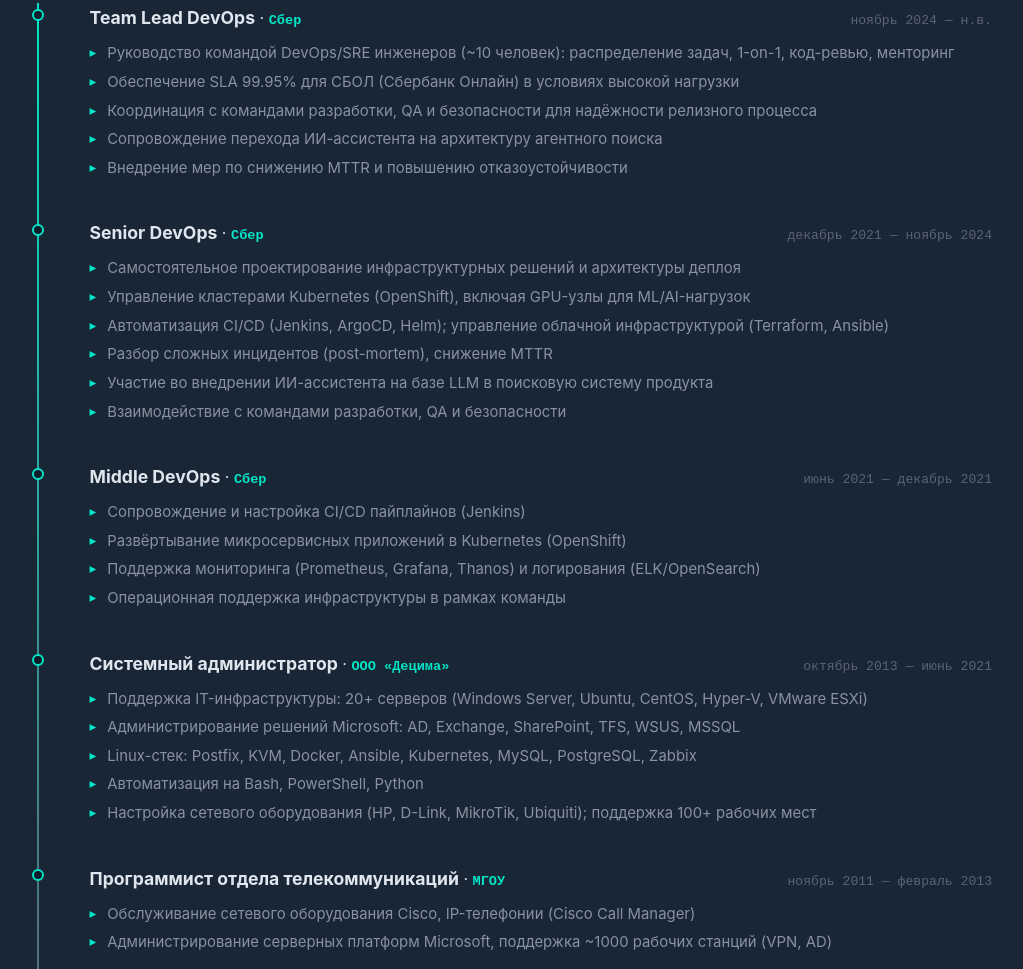
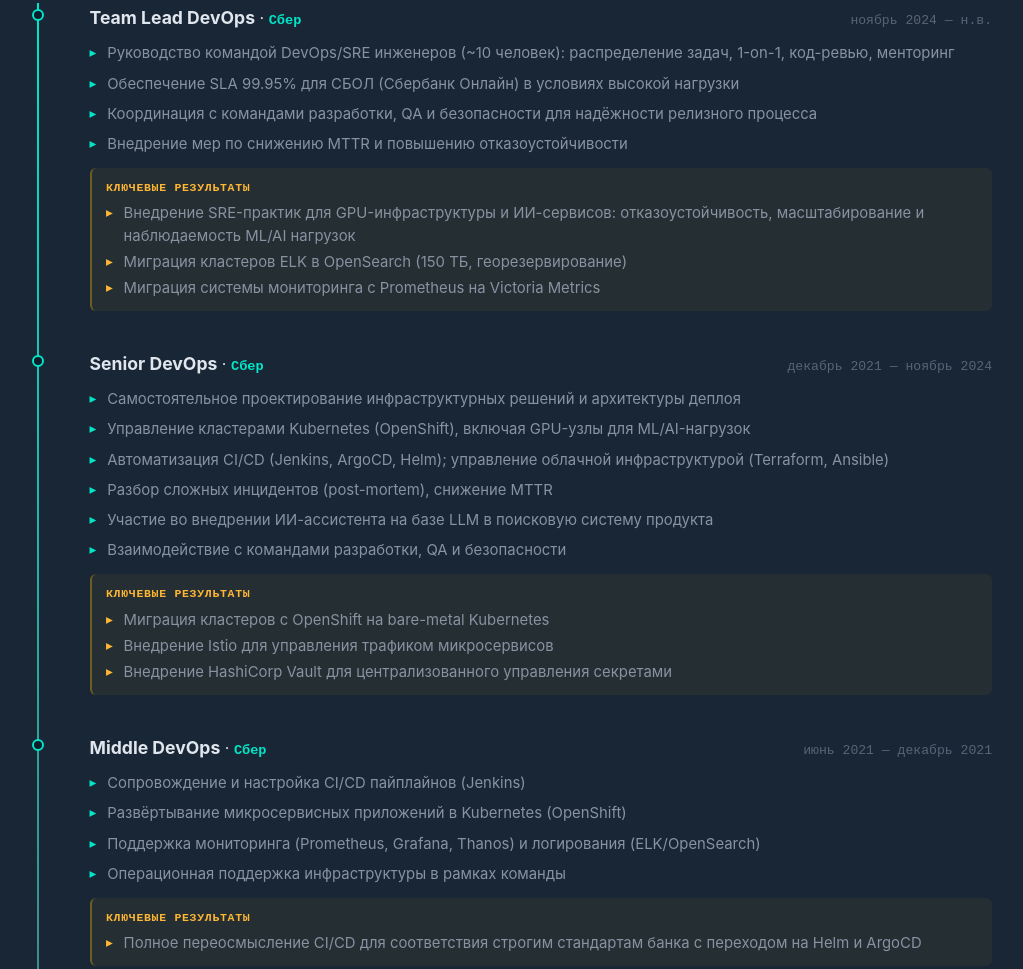
Before and after one commit to otherot/otherot.github.io, a plain HTML site: page index.html in a window 1280 px wide. Shown: the part 1527-2496 px from the top of the page, without its empty margins (128-1151 px from the left). Drawn offline with Linux system fonts and the light colour scheme.

Commit message:
Add highlights block with key results to work experience
Add separate "Key Results" / "Ключевые результаты" block under each role
with highlighted achievements: GPU/SRE practices, ELK→OpenSearch migration,
Prometheus→VictoriaMetrics, OpenShift→K8s, Istio, Vault, and CI/CD redesign.

Co-Authored-By: Claude Opus 4.7 <noreply@anthropic.com>

```diff
--- a/index.html
+++ b/index.html
@@ -74,8 +74,13 @@ body::after{content:'';position:fixed;top:0;left:0;width:100%;height:100%;pointe
 .tl-company{color:var(--accent);font-family:var(--font-mono);font-size:.85rem;font-weight:600}
 .tl-period{font-size:.82rem;color:var(--text-muted);font-family:var(--font-mono)}
 .tl-bullets{list-style:none;padding:0;margin-top:.6rem}
-.tl-bullets li{position:relative;padding-left:1.1rem;color:var(--text-secondary);font-size:.93rem;margin-bottom:.35rem;line-height:1.55}
+.tl-bullets li{position:relative;padding-left:1.1rem;color:var(--text-secondary);font-size:.93rem;margin-bottom:.45rem;line-height:1.55}
 .tl-bullets li::before{content:'▸';color:var(--accent);position:absolute;left:0;font-size:.85rem}
+.tl-highlights{margin-top:.75rem;padding:.6rem .9rem .45rem;background:rgba(255,183,0,.05);border-left:2px solid rgba(255,183,0,.35);border-radius:6px}
+.tl-hl-title{font-size:.72rem;font-weight:700;text-transform:uppercase;letter-spacing:.06em;color:#ffb733;margin-bottom:.35rem;font-family:var(--font-mono)}
+.tl-hl-list{list-style:none;padding:0}
+.tl-hl-list li{position:relative;padding-left:1.1rem;color:var(--text-secondary);font-size:.93rem;margin-bottom:.25rem;line-height:1.5}
+.tl-hl-list li::before{content:'▸';color:#ffb733;position:absolute;left:0;font-size:.85rem}
 
 /* ── Skills ── */
 .skills-grid{display:grid;gap:1.6rem}
@@ -200,9 +205,16 @@ body::after{content:'';position:fixed;top:0;left:0;width:100%;height:100%;pointe
           <li data-i18n="exp1_b1"></li>
           <li data-i18n="exp1_b2"></li>
           <li data-i18n="exp1_b3"></li>
-          <li data-i18n="exp1_b4"></li>
           <li data-i18n="exp1_b5"></li>
         </ul>
+        <div class="tl-highlights">
+          <div class="tl-hl-title" data-i18n="hl_title">Ключевые результаты</div>
+          <ul class="tl-hl-list">
+            <li data-i18n="exp1_b4"></li>
+            <li data-i18n="exp1_b6"></li>
+            <li data-i18n="exp1_b7"></li>
+          </ul>
+        </div>
       </div>
 
       <!-- Sber: Senior DevOps -->
@@ -220,6 +232,14 @@ body::after{content:'';position:fixed;top:0;left:0;width:100%;height:100%;pointe
           <li data-i18n="exp2_b5"></li>
           <li data-i18n="exp2_b6"></li>
         </ul>
+        <div class="tl-highlights">
+          <div class="tl-hl-title" data-i18n="hl_title">Ключевые результаты</div>
+          <ul class="tl-hl-list">
+            <li data-i18n="exp2_b7"></li>
+            <li data-i18n="exp2_b8"></li>
+            <li data-i18n="exp2_b9"></li>
+          </ul>
+        </div>
       </div>
 
       <!-- Sber: Middle DevOps -->
@@ -235,6 +255,12 @@ body::after{content:'';position:fixed;top:0;left:0;width:100%;height:100%;pointe
           <li data-i18n="exp3_b3"></li>
           <li data-i18n="exp3_b4"></li>
         </ul>
+        <div class="tl-highlights">
+          <div class="tl-hl-title" data-i18n="hl_title">Ключевые результаты</div>
+          <ul class="tl-hl-list">
+            <li data-i18n="exp3_b5"></li>
+          </ul>
+        </div>
       </div>
 
       <!-- Decima -->
@@ -364,11 +390,14 @@ const i18n = {
     exp1_role: 'Team Lead DevOps',
     exp1_company: 'Сбер',
     exp1_period: 'ноябрь 2024 — н.в.',
+    hl_title: 'Ключевые результаты',
     exp1_b1: 'Руководство командой DevOps/SRE инженеров (~10 человек): распределение задач, 1-on-1, код-ревью, менторинг',
     exp1_b2: 'Обеспечение SLA 99.95% для СБОЛ (Сбербанк Онлайн) в условиях высокой нагрузки',
     exp1_b3: 'Координация с командами разработки, QA и безопасности для надёжности релизного процесса',
-    exp1_b4: 'Сопровождение перехода ИИ-ассистента на архитектуру агентного поиска',
+    exp1_b4: 'Внедрение SRE-практик для GPU-инфраструктуры и ИИ-сервисов: отказоустойчивость, масштабирование и наблюдаемость ML/AI нагрузок',
     exp1_b5: 'Внедрение мер по снижению MTTR и повышению отказоустойчивости',
+    exp1_b6: 'Миграция кластеров ELK в OpenSearch (150 ТБ, георезервирование)',
+    exp1_b7: 'Миграция системы мониторинга с Prometheus на Victoria Metrics',
     exp2_role: 'Senior DevOps',
     exp2_company: 'Сбер',
     exp2_period: 'декабрь 2021 — ноябрь 2024',
@@ -378,6 +407,9 @@ const i18n = {
     exp2_b4: 'Разбор сложных инцидентов (post-mortem), снижение MTTR',
     exp2_b5: 'Участие во внедрении ИИ-ассистента на базе LLM в поисковую систему продукта',
     exp2_b6: 'Взаимодействие с командами разработки, QA и безопасности',
+    exp2_b7: 'Миграция кластеров с OpenShift на bare-metal Kubernetes',
+    exp2_b8: 'Внедрение Istio для управления трафиком микросервисов',
+    exp2_b9: 'Внедрение HashiCorp Vault для централизованного управления секретами',
     exp3_role: 'Middle DevOps',
     exp3_company: 'Сбер',
     exp3_period: 'июнь 2021 — декабрь 2021',
@@ -385,6 +417,7 @@ const i18n = {
     exp3_b2: 'Развёртывание микросервисных приложений в Kubernetes (OpenShift)',
     exp3_b3: 'Поддержка мониторинга (Prometheus, Grafana, Thanos) и логирования (ELK/OpenSearch)',
     exp3_b4: 'Операционная поддержка инфраструктуры в рамках команды',
+    exp3_b5: 'Полное переосмысление CI/CD для соответствия строгим стандартам банка с переходом на Helm и ArgoCD',
     exp4_role: 'Системный администратор',
     exp4_company: 'ООО «Децима»',
     exp4_period: 'октябрь 2013 — июнь 2021',
@@ -440,11 +473,14 @@ const i18n = {
     exp1_role: 'Team Lead DevOps',
     exp1_company: 'Sberbank',
     exp1_period: 'Nov 2024 — present',
+    hl_title: 'Key Results',
     exp1_b1: 'Leading a team of ~10 DevOps/SRE engineers: task distribution, 1-on-1s, code reviews, mentoring',
     exp1_b2: 'Ensuring 99.95% SLA for SBOL (Sberbank Online) under high load conditions',
     exp1_b3: 'Coordinating with development, QA and security teams for reliable release processes',
-    exp1_b4: 'Supporting the AI assistant migration to agent-based search architecture',
+    exp1_b4: 'Implementing SRE practices for GPU infrastructure and AI services: ensuring fault tolerance, scalability, and observability of ML/AI workloads',
     exp1_b5: 'Implementing measures to reduce MTTR and improve fault tolerance',
+    exp1_b6: 'Migration of ELK clusters to OpenSearch (150 TB, geo-redundancy)',
+    exp1_b7: 'Migration of the monitoring system from Prometheus to Victoria Metrics',
     exp2_role: 'Senior DevOps',
     exp2_company: 'Sberbank',
     exp2_period: 'Dec 2021 — Nov 2024',
@@ -454,6 +490,9 @@ const i18n = {
     exp2_b4: 'Complex incident post-mortems, MTTR reduction',
     exp2_b5: 'Contributed to LLM-based AI assistant integration into the product search system',
     exp2_b6: 'Collaboration with development, QA and security teams',
+    exp2_b7: 'Migration of clusters from OpenShift to bare-metal Kubernetes',
+    exp2_b8: 'Istio adoption for microservice traffic management',
+    exp2_b9: 'HashiCorp Vault adoption for centralized secrets management',
     exp3_role: 'Middle DevOps',
     exp3_company: 'Sberbank',
     exp3_period: 'Jun 2021 — Dec 2021',
@@ -461,6 +500,7 @@ const i18n = {
     exp3_b2: 'Deploying microservice applications to Kubernetes (OpenShift)',
     exp3_b3: 'Monitoring support (Prometheus, Grafana, Thanos) and logging (ELK/OpenSearch)',
     exp3_b4: 'Operational infrastructure support within the team',
+    exp3_b5: 'Complete CI/CD redesign to meet strict bank compliance standards, migrating to Helm and ArgoCD',
     exp4_role: 'System Administrator',
     exp4_company: 'Decima LLC',
     exp4_period: 'Oct 2013 — Jun 2021',
```
